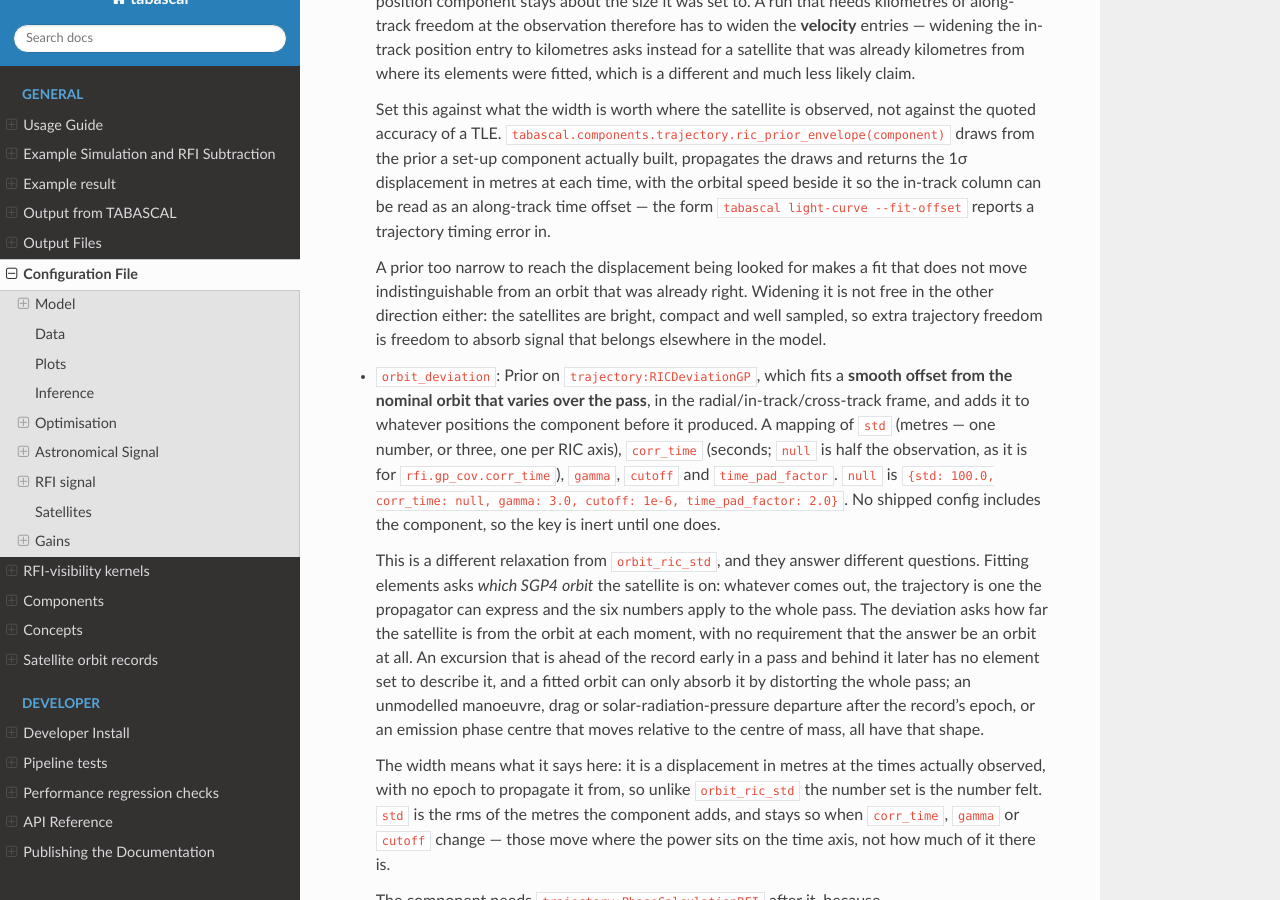
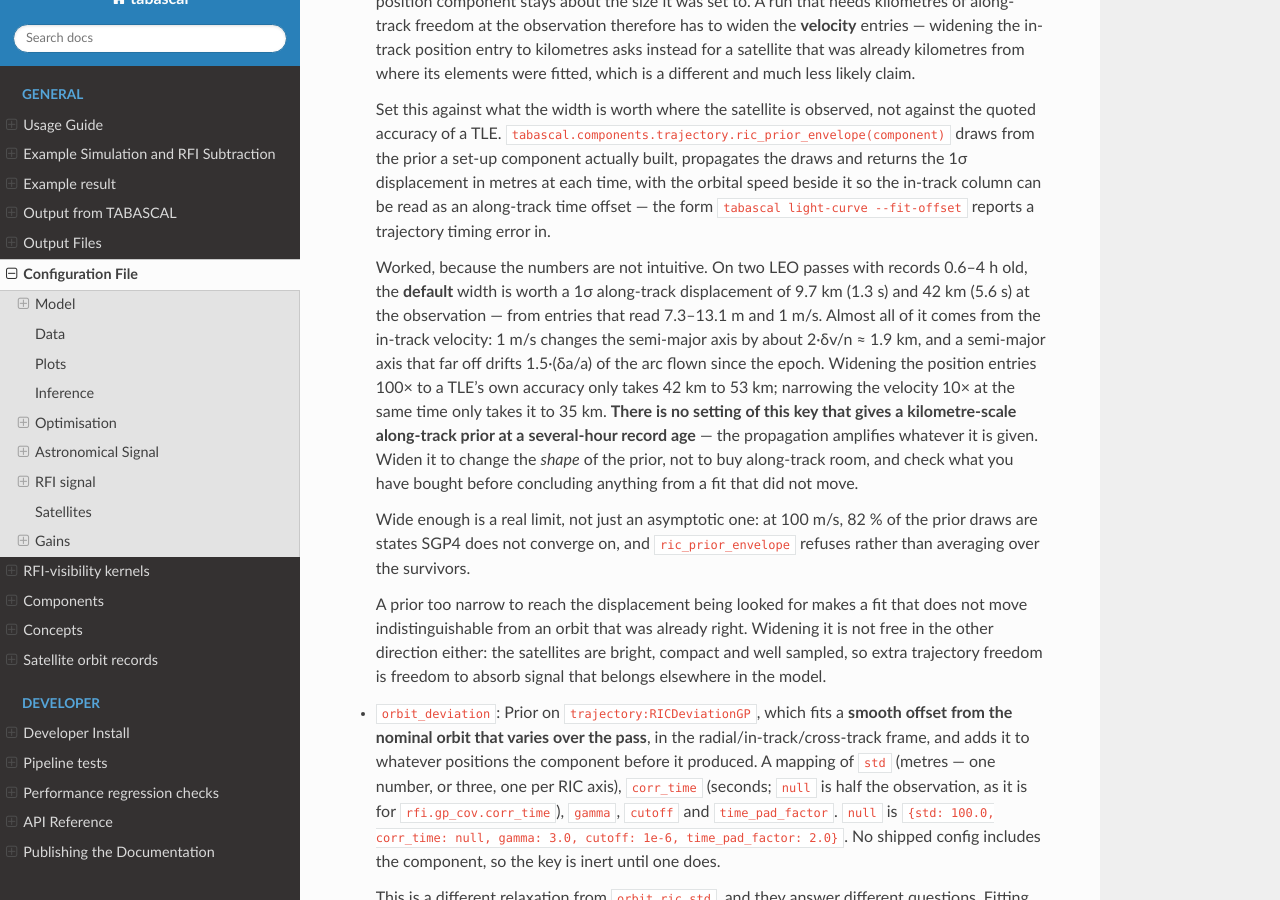
Before and after one commit to epfl-radio-astro/tabascal, a Sphinx documentation site: the page built from docs/config.md, in a window 1280 px wide and 900 px high, scrolled down 29962 px. Built offline with Sphinx 7.4.7 and the Read the Docs theme 3.1.0, drawn with Linux system fonts in a browser that asks for light colours.

Commit message:
Say what the orbit prior is worth, measured, not in principle
The key's documentation said to read ric_prior_envelope rather than set a
width from a TLE's quoted accuracy, and left it there. Two measured passes
make the point properly: the default width, which reads as 7-13 m and
1 m/s, is worth 9.7 km and 42 km of along-track at the observation for
records 0.6-4 h old, almost all of it from the in-track velocity through
the semi-major axis. Widening position 100x moves 42 km to 53 km;
narrowing velocity 10x at the same time moves it to 35 km. No setting of
this key gives a kilometre-scale along-track prior at that record age,
which is worth knowing before reading anything into a fit that did not
move.

```diff
--- a/docs/config.md
+++ b/docs/config.md
@@ -562,6 +562,10 @@ satellites:
 
   Set this against what the width is worth where the satellite is observed, not against the quoted accuracy of a TLE. `tabascal.components.trajectory.ric_prior_envelope(component)` draws from the prior a set-up component actually built, propagates the draws and returns the 1σ displacement in metres at each time, with the orbital speed beside it so the in-track column can be read as an along-track time offset — the form `tabascal light-curve --fit-offset` reports a trajectory timing error in.
 
+  Worked, because the numbers are not intuitive. On two LEO passes with records 0.6–4 h old, the **default** width is worth a 1σ along-track displacement of 9.7 km (1.3 s) and 42 km (5.6 s) at the observation — from entries that read 7.3–13.1 m and 1 m/s. Almost all of it comes from the in-track velocity: 1 m/s changes the semi-major axis by about 2·δv/n ≈ 1.9 km, and a semi-major axis that far off drifts 1.5·(δa/a) of the arc flown since the epoch. Widening the position entries 100× to a TLE's own accuracy only takes 42 km to 53 km; narrowing the velocity 10× at the same time only takes it to 35 km. **There is no setting of this key that gives a kilometre-scale along-track prior at a several-hour record age** — the propagation amplifies whatever it is given. Widen it to change the *shape* of the prior, not to buy along-track room, and check what you have bought before concluding anything from a fit that did not move.
+
+  Wide enough is a real limit, not just an asymptotic one: at 100 m/s, 82 % of the prior draws are states SGP4 does not converge on, and `ric_prior_envelope` refuses rather than averaging over the survivors.
+
   A prior too narrow to reach the displacement being looked for makes a fit that does not move indistinguishable from an orbit that was already right. Widening it is not free in the other direction either: the satellites are bright, compact and well sampled, so extra trajectory freedom is freedom to absorb signal that belongs elsewhere in the model.
 * `orbit_deviation`: Prior on `trajectory:RICDeviationGP`, which fits a **smooth offset from the nominal orbit that varies over the pass**, in the radial/in-track/cross-track frame, and adds it to whatever positions the component before it produced. A mapping of `std` (metres — one number, or three, one per RIC axis), `corr_time` (seconds; `null` is half the observation, as it is for `rfi.gp_cov.corr_time`), `gamma`, `cutoff` and `time_pad_factor`. `null` is `{std: 100.0, corr_time: null, gamma: 3.0, cutoff: 1e-6, time_pad_factor: 2.0}`. No shipped config includes the component, so the key is inert until one does.
 
```
